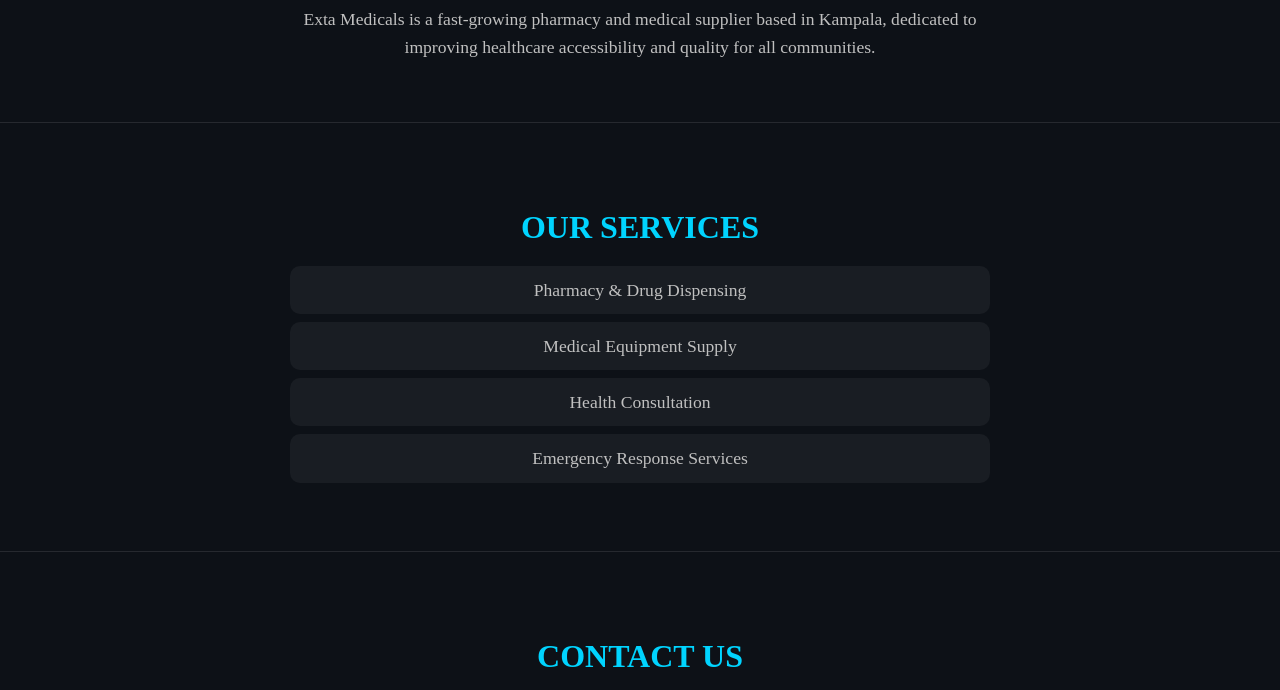
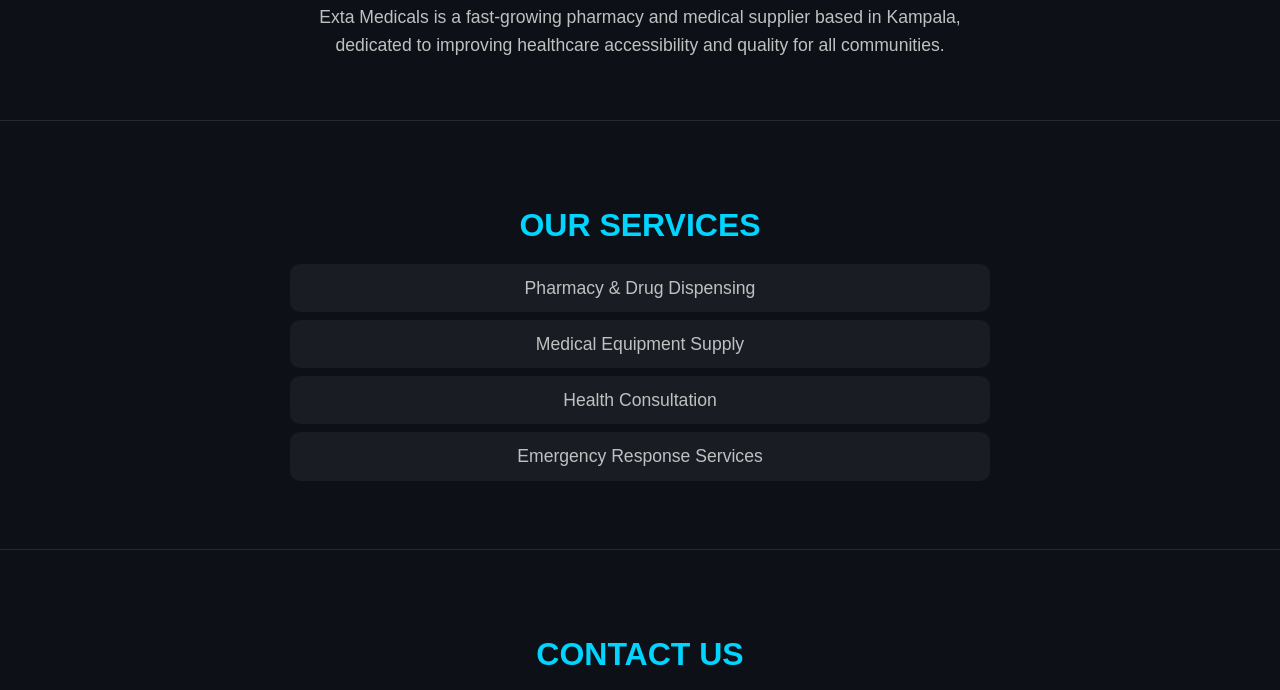
Before and after one commit to kulatarin/School-work, a plain HTML site: page index.html in a window 1280 px wide. Shown: the part 602-1292 px from the top of the page. Drawn offline with Linux system fonts and the light colour scheme.

Commit message:
Update kula.css

```diff
--- a/kula.css
+++ b/kula.css
@@ -14,7 +14,7 @@
 body {
   background-color: var(--dark-bg);
   color: #08FFFA;
-  font-family: "Albertus Medium", Albertus ;
+  font-family: '3ds', sans-serif;
   margin: 0;
   padding: 0;
   text-align: center;
```
